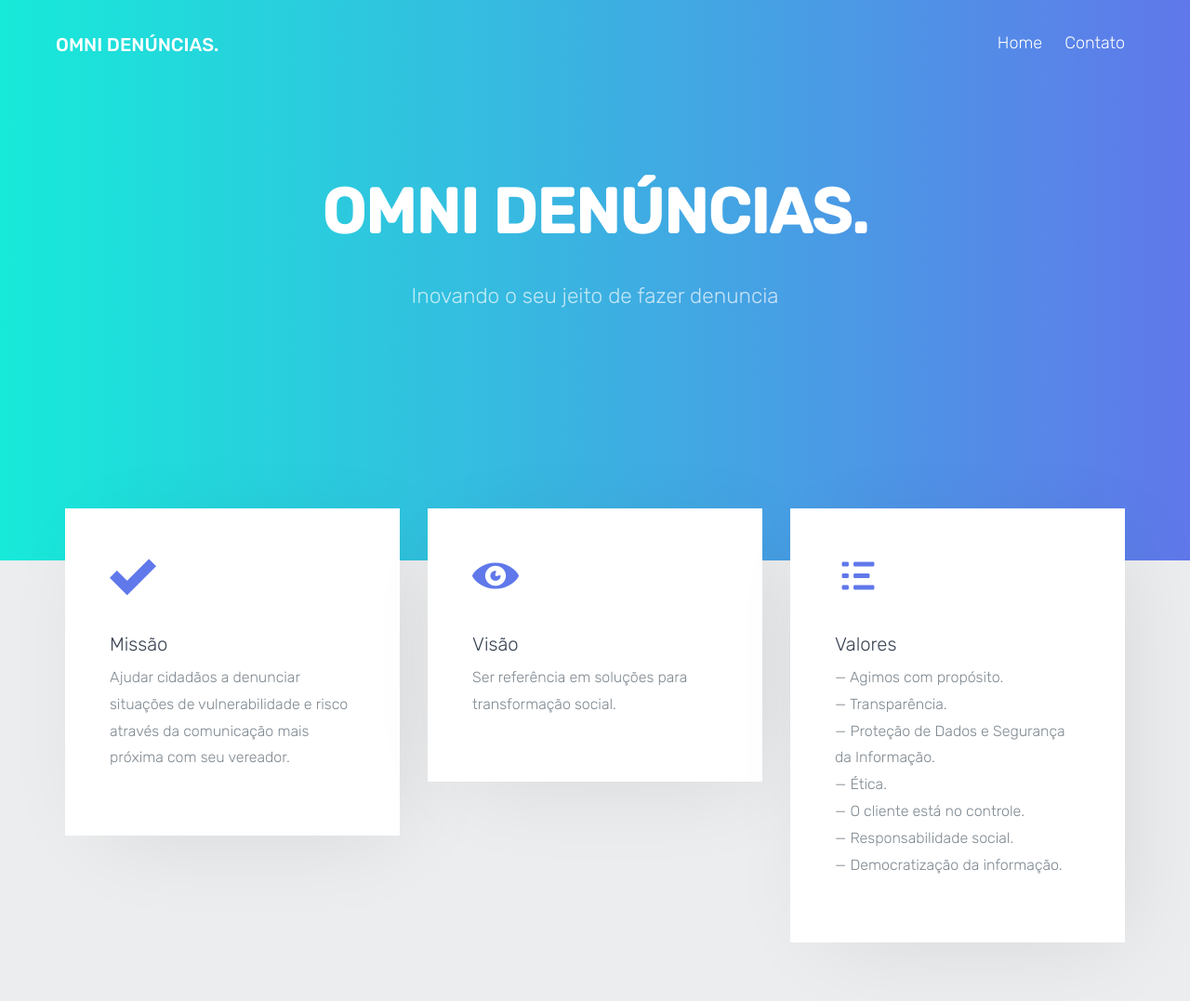
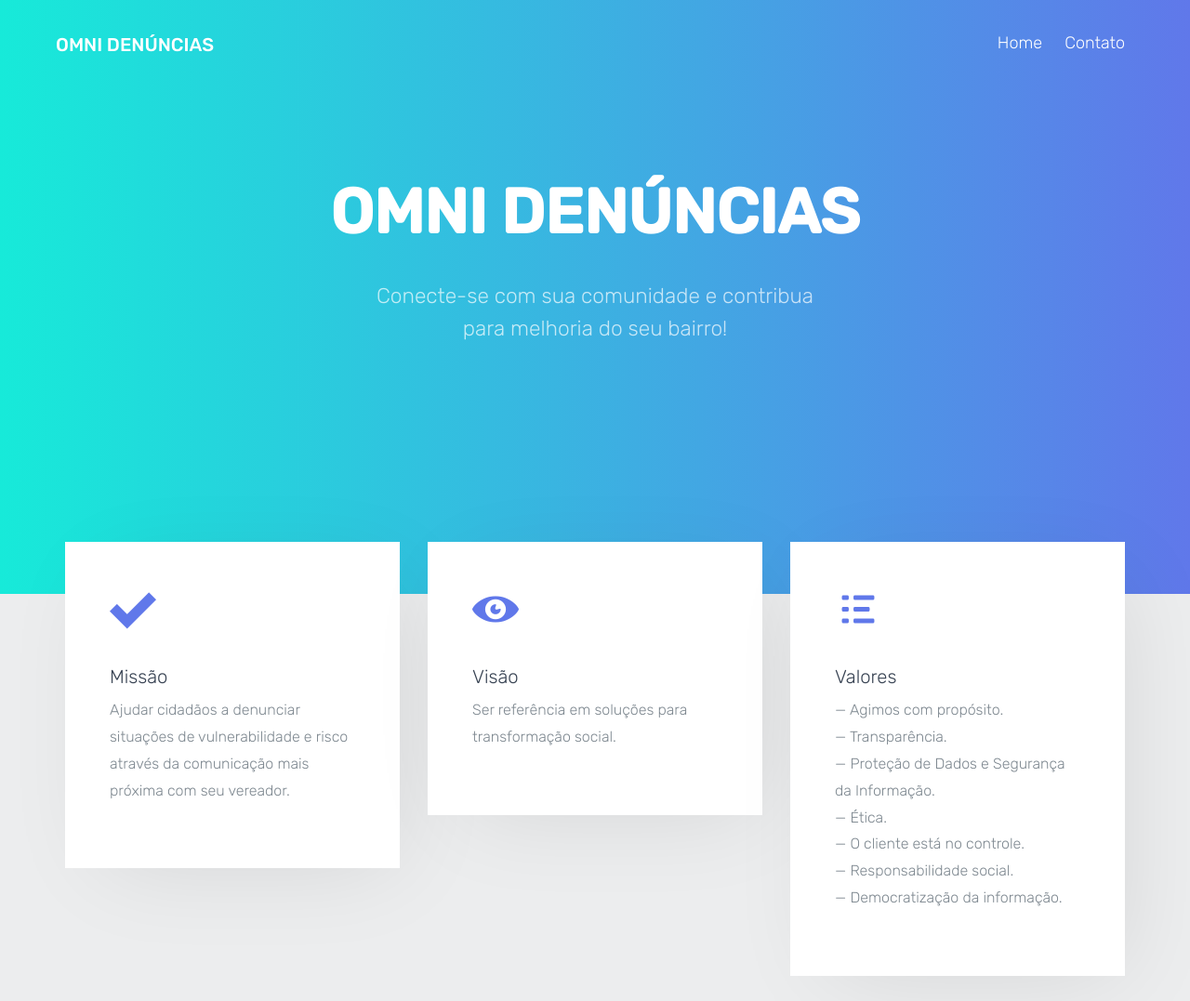
Before and after one commit to Caio-de-Souza-Marinho/OmniDenuncias-LandingPage, a website: page index.html in a window 1280 px wide. Shown: the top 1077 px of the page at 93% size. Drawn offline with Linux system fonts and the light colour scheme; files whose address does not match are found by name.

Commit message:
Alterando header

```diff
--- a/index.html
+++ b/index.html
@@ -24,7 +24,7 @@
   <header role="banner" class="probootstrap-header">
     <div class="container-fluid">
        <div class="row">
-        <a href="index.html" class="probootstrap-logo">Omni Denúncias<span>.</span></a>
+        <a href="index.html" class="probootstrap-logo">Omni Denúncias</a>
 
         <a href="#" class="probootstrap-burger-menu visible-xs" ><i>Menu</i></a>
         <div class="mobile-menu-overlay"></div>
@@ -49,9 +49,9 @@
           <div class="container">
             <div class="row">
               <div class="col-md-8 col-md-offset-2">
-                <h1 class="probootstrap-animate"><b>OMNI DENÚNCIAS. </b></h1>
+                <h1 class="probootstrap-animate"><b>OMNI DENÚNCIAS</b></h1>
                 <div class="probootstrap-subtitle probootstrap-animate">
-                  <h2>Inovando o seu jeito de fazer denuncia</h2>
+                  <h2>Conecte-se com sua comunidade e contribua <br>para melhoria do seu bairro!</h2>
                 </div>
               </div>
             </div>
```
